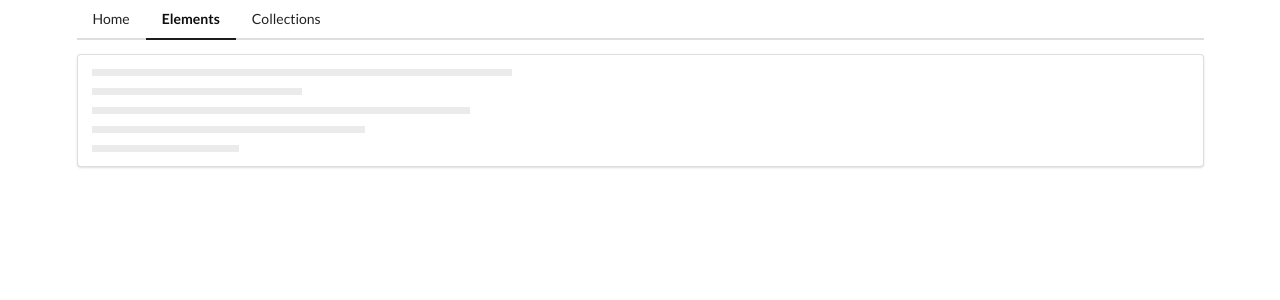
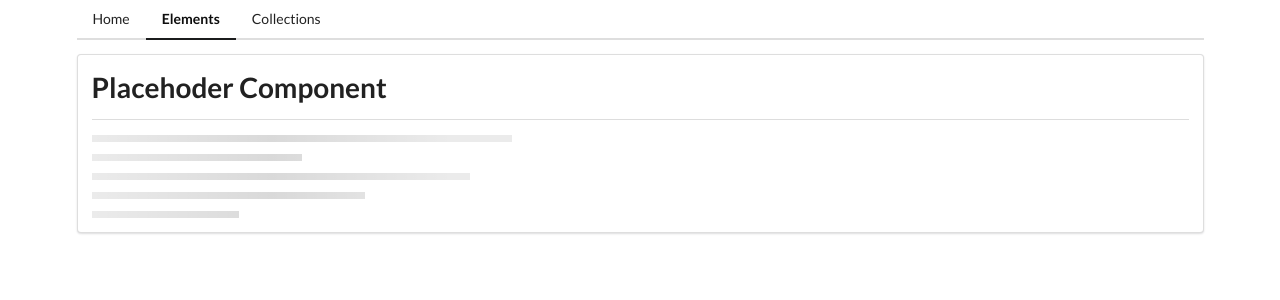
Before and after one commit to Idrees-Mo/ng-comps, an Angular app: page /elements in a window 1280 px wide. Shown: the top 300 px of the page. Built offline with nearby package versions, Linux system fonts and the light colour scheme.

Commit message:
add shared module and component, divider

```diff
--- a/src/app/elements/elements-home/elements-home.component.html
+++ b/src/app/elements/elements-home/elements-home.component.html
@@ -1 +1,3 @@
+<app-divider> Placehoder Component </app-divider>
+
 <app-placeholder [header]="false" [lines]="5"></app-placeholder>
--- /dev/null
+++ b/src/app/shared/divider/divider.component.html
@@ -0,0 +1,4 @@
+<h1>
+  <ng-content></ng-content>
+</h1>
+<div class="ui divider"></div>
```
Also changed, not shown: src/app/elements/elements.module.ts (+4 -11 lines), src/app/shared/divider/divider.component.ts (added, +10 -0 lines), src/app/shared/shared.module.ts (added, +10 -0 lines), src/app/shared/divider/divider.component.css (added), 1 other file (tests, documents, lock files or other folders).
